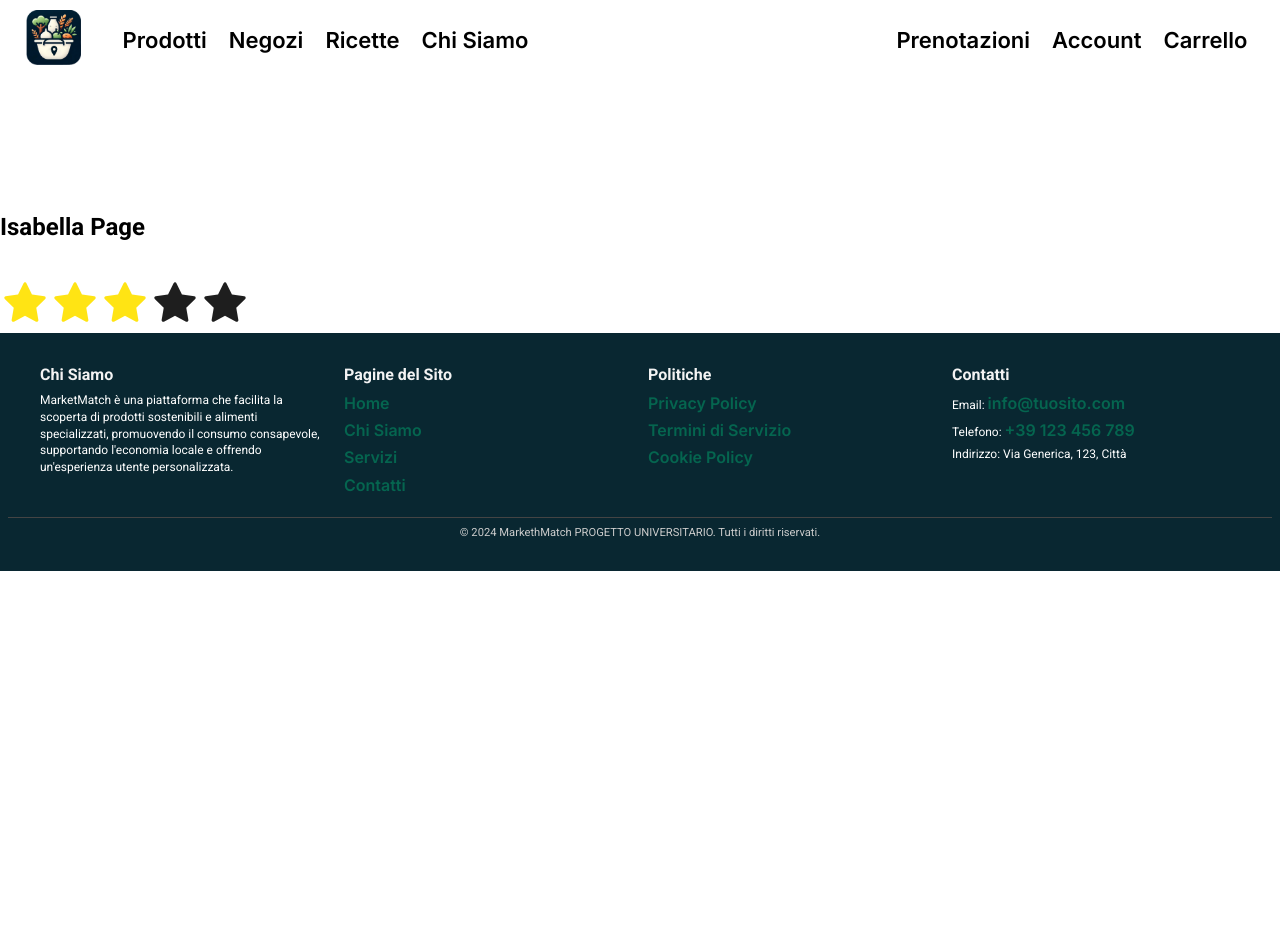
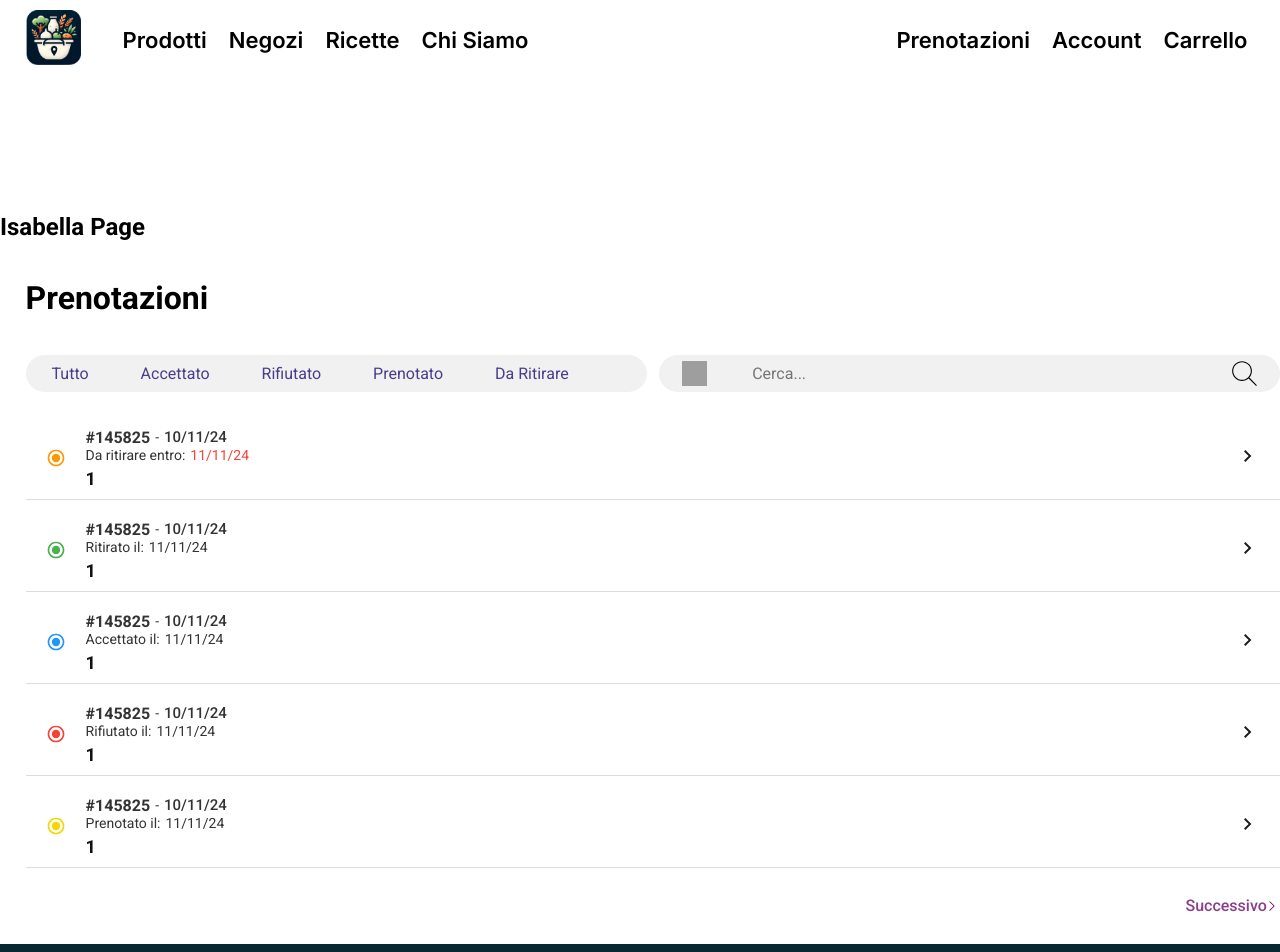
Before and after one commit to micheleDeca/MarketMatchReact, a React (Vite) app: page /isabella in a window 1280 px wide. Shown: the top 952 px of the page. Before the commit the page ends 800 px from the top, so only its background shows below. Built offline with nearby package versions, Linux system fonts and the light colour scheme; grey boxes are pictures that could not be loaded.

Commit message:
VE Prenotazioni

```diff
--- a/src/Components/DettaglioPrenotazione/ButtonSucessivo/ButtonSucessivo.jsx
+++ b/src/Components/ButtonSucessivo/ButtonSucessivo.jsx
@@ -28,7 +28,7 @@ export default function ButtonSucessivo(value){
     return(
     <button className="buttonElement" onClick={value.onclick}>
         Successivo
-        <img src="src\Components\DettaglioPrenotazione\ButtonSucessivo\assets\next-svgrepo-com.svg" width="10px" height="10px"/>
+        <img src="src\Components\ButtonSucessivo\assets\next-svgrepo-com.svg" width="10px" height="10px"/>
     </button>
     )
 }
--- a/src/Components/Prenotation+Search/Prenotation+Search.jsx
+++ b/src/Components/PrenotationSearch/PrenotationSearch.jsx
@@ -1,4 +1,4 @@
-import "./Prenotation+Search.css";
+import "./PrenotationSearch.css";
 import PrenStatusFilter from "../Prenotation_status_filter/Prenotation_status_filter";
 import SearchBar from "../SearchBar/SearchBar";
 
--- a/src/Components/Prenotation_status_filter/Prenotation_status_filter.jsx
+++ b/src/Components/Prenotation_status_filter/Prenotation_status_filter.jsx
@@ -59,6 +59,15 @@ function PrenStatusFilter(props) {
         span[4].style.borderBottom = "3px solid darkslateblue";
         break;
 
+      case "6":
+        span[0].style.borderBottom = "";
+        span[1].style.borderBottom = "";
+        span[2].style.borderBottom = "";
+        span[3].style.borderBottom = "";
+        span[4].style.borderBottom = "";
+        span[5].style.borderBottom = "3px solid darkslateblue";
+        break;
+
       default:
         span[0].style.borderBottom = "";
         span[1].style.borderBottom = "";
@@ -76,6 +85,7 @@ function PrenStatusFilter(props) {
         <span className='PrenStatusFilterSpan' onClick={() => border("3")}><p className='PrenStatusFilterP'>{props.third}</p></span>
         <span className='PrenStatusFilterSpan' onClick={() => border("4")}><p className='PrenStatusFilterP'>{props.fourth}</p></span>
         <span className='PrenStatusFilterSpan' onClick={() => border("5")}><p className='PrenStatusFilterP'>{props.fifth}</p></span>
+        <span className='PrenStatusFilterSpan' onClick={() => border("6")}><p className='PrenStatusFilterP'>{props.sixth}</p></span>
       </div>
     </>
   )
--- a/src/Pages/Test/TestIsa/TestIsa.jsx
+++ b/src/Pages/Test/TestIsa/TestIsa.jsx
@@ -5,10 +5,13 @@ import DataRitiro from '../../../Components/DataRitiro/DataRitiro'
 import DettaglioPrenotazione from '../../../Components/DettaglioPrenotazione/DettaglioPrenotazione'
 import SezioneAccount from '../../../Components/SezioneAccount/SezioneAccount'
 import Stelle from '../../../Components/Stelle/Stelle'
+import PrenotationSearch from '../../../Components/PrenotationSearch/PrenotationSearch'
+import ReservationLong from '../../../Components/ReservationLong/ReservationLong'
+import ButtonSucessivo from '../../../Components/ButtonSucessivo/ButtonSucessivo'
 
 
 const TestIsa = () => {
-  const buttonComponents={
+  const buttonComponents = {
     img: "https://img.freepik.com/vettori-premium/modello-di-logo-vettoriale-dell-icona-del-negozio-del-negozio_917138-2083.jpg",
     name: "GESTIONE NEGOZIO",
     descrizione: "descrizione"
@@ -16,11 +19,32 @@ const TestIsa = () => {
 
   return (
     <>
-    <div>
-      <br/><br/><br/><br/><br/><br/><br/>
-      <h2>Isabella Page</h2> <br/><br/>
-    </div>
-    <Stelle starNumber="3" />
+      <div>
+        <br /><br /><br /><br /><br /><br /><br />
+        <h2>Isabella Page</h2> <br /><br />
+      </div>
+
+      <div className="prenHeader">
+        <h1>Prenotazioni</h1>
+      </div>
+      <div className="prenBar">
+        <PrenotationSearch first="Tutto" second="Accettato" third="Rifiutato" fourth="Prenotato" fifth="Da Ritirare" sixth="Ritirato" />
+      </div>
+      <div className="prenotations">
+        <ReservationLong userType="NegA" status="daRitirare"
+          id="#145825" reservationDate="10/11/24" infoDate="11/11/24" customerId="1" />
+        <ReservationLong userType="NegA" status="ritirato"
+          id="#145825" reservationDate="10/11/24" infoDate="11/11/24" customerId="1" />
+        <ReservationLong userType="NegA" status="accettato"
+          id="#145825" reservationDate="10/11/24" infoDate="11/11/24" customerId="1" />
+        <ReservationLong userType="NegA" status="rifiutato"
+          id="#145825" reservationDate="10/11/24" infoDate="11/11/24" customerId="1" />
+        <ReservationLong userType="NegA" status="prenotato"
+          id="#145825" reservationDate="10/11/24" infoDate="11/11/24" customerId="1" />
+      </div>
+      <div className="prenButton">
+        <ButtonSucessivo />
+      </div>
 
     </>
   )
--- a/src/Pages/Test/TestIsa/Testisa.css
+++ b/src/Pages/Test/TestIsa/Testisa.css
@@ -0,0 +1,26 @@
+.prenHeader{
+    font-size: 100%;
+    font-weight: normal;
+    padding-bottom: 3%;
+    padding-left: 2%;
+}
+
+.prenBar{
+    padding-bottom: 2%;
+    padding-left: 2%;
+}
+
+.prenotations{
+    display: flex;
+    flex-direction: column;
+    gap: 10px;
+    padding-bottom: 2%;
+    padding-left: 2%;
+}
+
+.prenButton{
+    display: flex;
+    flex-direction: row;
+    justify-content: flex-end;
+    padding-bottom: 2%;
+}
```
Also changed, not shown: src/Components/DettaglioPrenotazione/DettaglioPrenotazione.jsx (+1 -1 lines), src/Components/ButtonSucessivo/ButtonSucessivo.css (renamed from src/Components/DettaglioPrenotazione/ButtonSucessivo/ButtonSucessivo.css), src/Components/ButtonSucessivo/assets/next-svgrepo-com.svg (renamed from src/Components/DettaglioPrenotazione/ButtonSucessivo/assets/next-svgrepo-com.svg), src/Components/PrenotationSearch/PrenotationSearch.css (renamed from src/Components/Prenotation+Search/Prenotation+Search.css).
